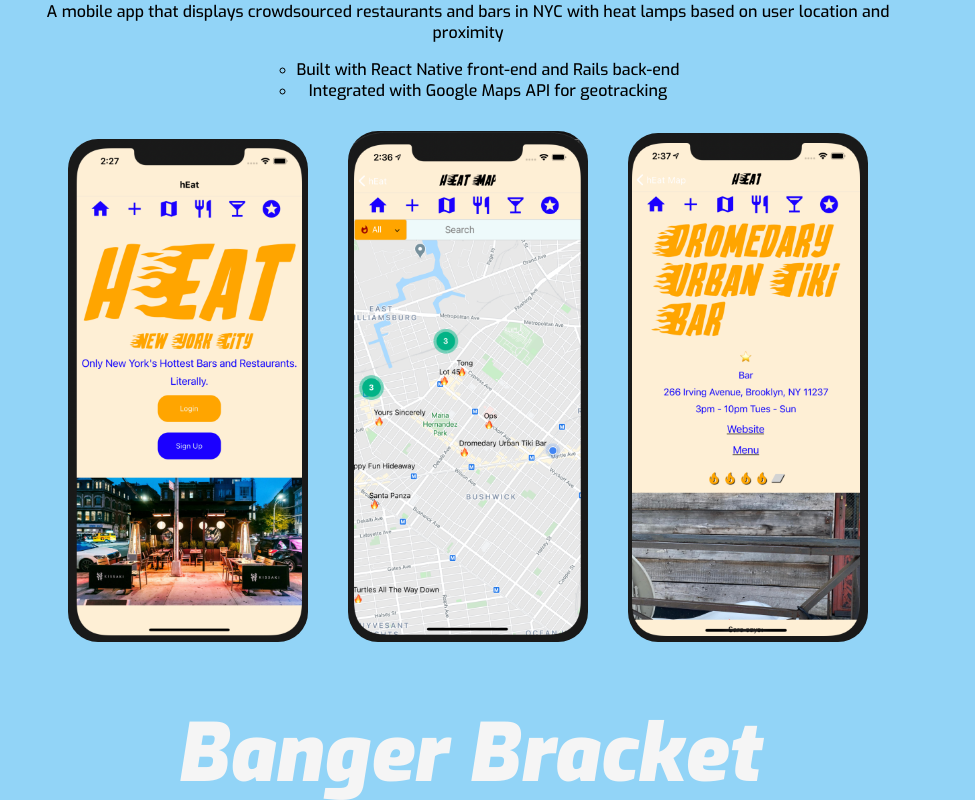
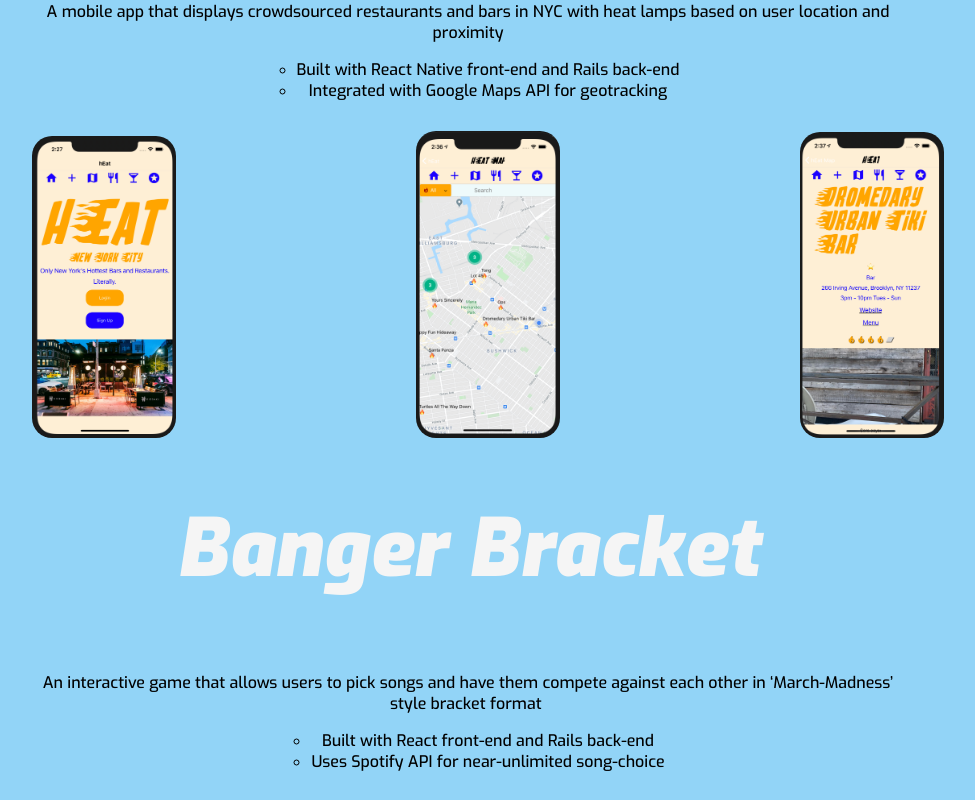
Before and after one commit to ashill99/react-amplify-app, a React (Create React App) app: page / in a window 1280 px wide. Shown: the part 2000-2800 px from the top of the page, without its empty margins (192-1167 px from the left). Built offline with nearby package versions, Linux system fonts and the light colour scheme.

Commit message:
added javatript vid

```diff
--- a/public/index.html
+++ b/public/index.html
@@ -26,7 +26,7 @@
       work correctly both with client-side routing and a non-root public URL.
       Learn how to configure a non-root public URL by running `npm run build`.
     -->
-    <title>React App</title>
+    <title>Adam Shilling</title>
   </head>
   <body>
     <noscript>You need to enable JavaScript to run this app.</noscript>
--- a/src/Pages/Projects/JavaTript.js
+++ b/src/Pages/Projects/JavaTript.js
@@ -11,10 +11,11 @@ return (
             <p >An Instagram-style photo journal that allows users to upload pictures from trips they have taken to a visual map, have them marked on the map with pins and allows users to like and comment on pictures </p>
             <ul>
                 <li>Built with Vanilla JavaScript front-end and Rails back-end</li>
-                <li>Uses Mapbox API for map and markers </li>
+                <li>Uses Mapbox API & Geocoder gem for map and markers </li>
             </ul>
         </div>
         <ul>
+        <iframe className="youtube-vid" width="560" height="315" src="https://www.youtube.com/embed/TT1q198Wv80" frameborder="0" allow="accelerometer; autoplay; clipboard-write; encrypted-media; gyroscope; picture-in-picture" allowfullscreen></iframe><p></p>
             <img className="screenshots" src={javatriptHome} alt="JavaTript Home" />
             <img className="screenshots" src={javatriptTwo} alt ="JavaTript Main" />
         </ul>
--- a/src/css/App.css
+++ b/src/css/App.css
@@ -123,16 +123,24 @@
 
 }
 .ios-screenshot {
-  width: 20%;
+  width: 12%;
   height: auto;
-  margin-right: 40px;
-  border-radius: 30px;
+  margin-left: 10%;
+  margin-right: 10%;
+  border-radius: 20px;
 }
 
+.youtube-vid {
+  margin: 5px;
+  margin-left: 20%;
+  margin-right: 20%;
+}
 .screenshots {
-  width: 48%;
+  width: 30%;
   height: auto;
   margin: 5px;
+  margin-left: 10%;
+  margin-right: 10%;
 }
 
 .propic {
```
